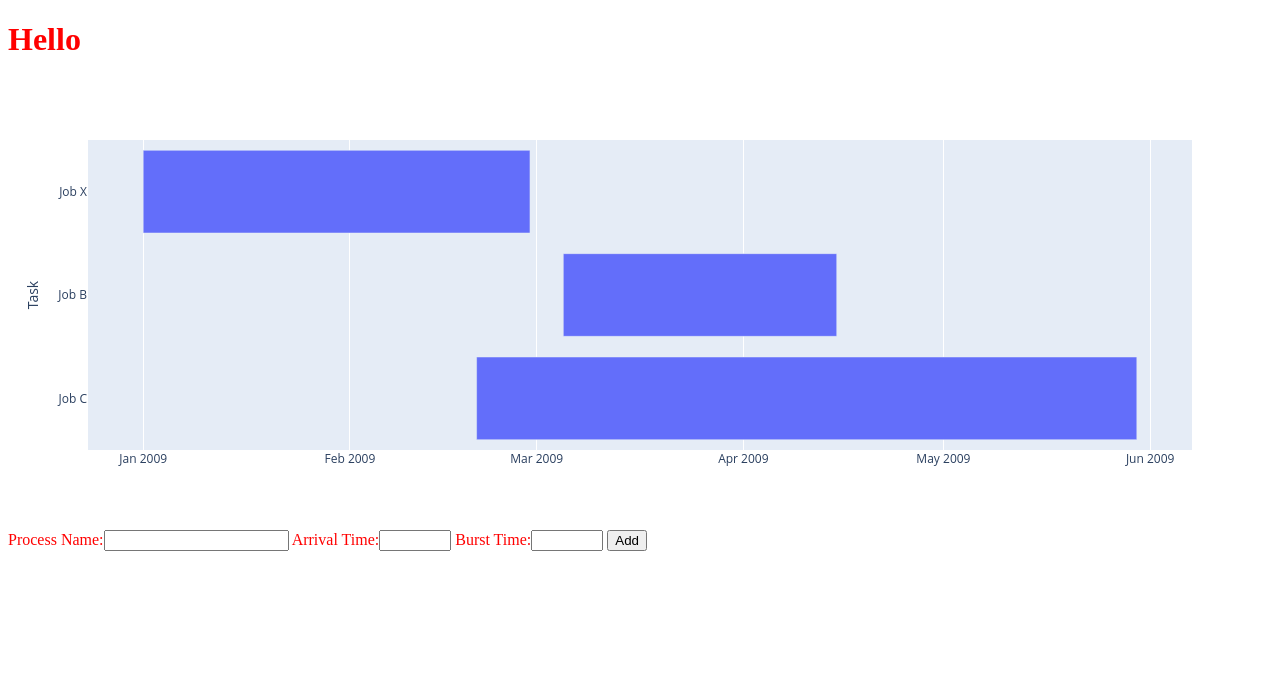
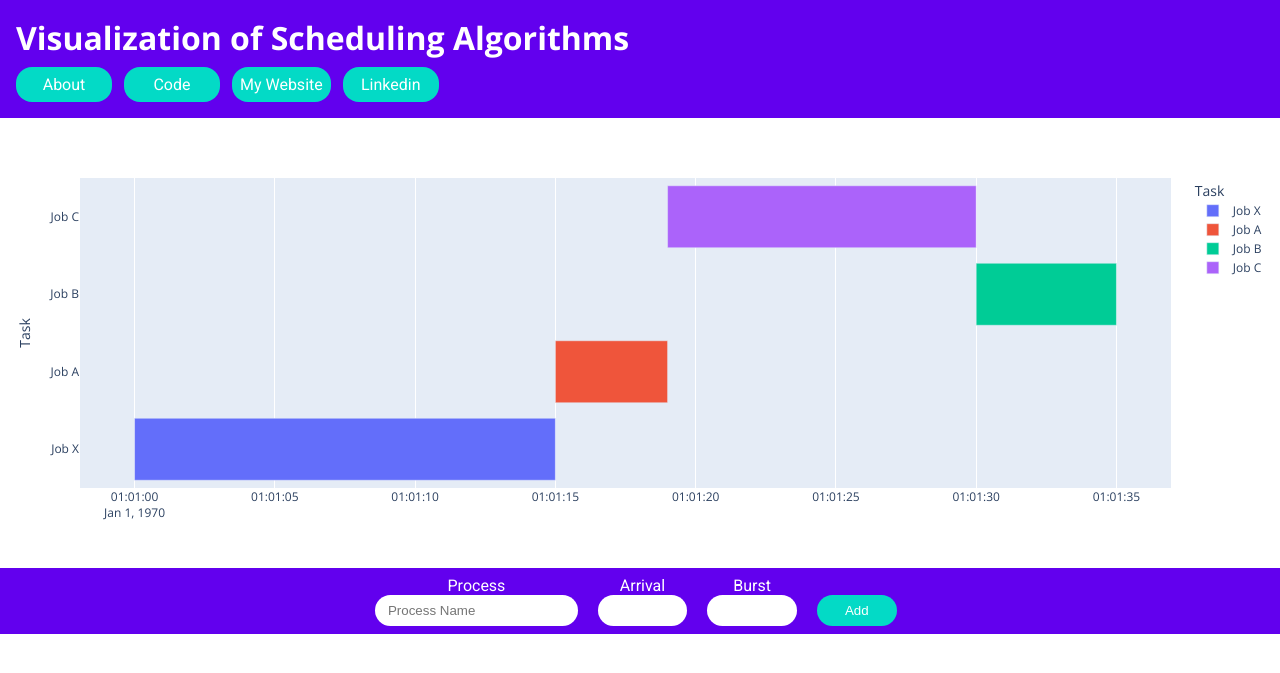
Before and after one commit to antonroesler/Scheduler, a Django app: page / in a window 1280 px wide. Shown: the top 673 px of the page. Run offline with Django 3.2, Linux system fonts and the light colour scheme.

Commit message:
first design of html page

```diff
--- a/TestScreen/forms.py
+++ b/TestScreen/forms.py
@@ -1,6 +1,6 @@
 from django import forms
 
 class ProcessForm(forms.Form):
-    Name = forms.CharField(max_length=5, label="Process Name")
+    name = forms.CharField(max_length=5, label="Process Name", widget=forms.TextInput(attrs={'placeholder': 'Process Name'}))
     arrival = forms.IntegerField(label="Arrival Time", min_value=0, max_value=5000)
     burst = forms.IntegerField(label="Burst Time", min_value=1, max_value=1000)
--- a/TestScreen/static/testscreen/style.css
+++ b/TestScreen/static/testscreen/style.css
@@ -1,13 +1,93 @@
-body{
-    color: red;
+/*
+COLOR DEFINITION
+Primary:       #6200EE
+Primary Var:   #3700B3
+Secondary:     #03DAC6
+Secondary Var: #018786
+Error:         #B00020
+ */
+@import url('https://fonts.googleapis.com/css2?family=Open+Sans:wght@300;400;700&family=Roboto&display=swap');
+
+
+html, body {
+    font-family: 'Roboto', sans-serif;
+    margin: 0;
+    padding: 0;
 }
 
-#container {
-    width: 100%;
-    height: 500px;
+h1, h2, h3, h4 {
+    font-family: 'Open Sans', sans-serif;
 }
 
-#container > div {
-    width: 100%;
-    height: 500px;
+header {
+    background-color: #6200EE;
+    color: #FFFFFF;
+    padding: 1rem;
 }
+header h1{
+    margin: 0 0 0.5rem 0;
+}
+
+
+nav > a{
+    text-decoration: none;
+    color: #FFFFFF;
+    background-color: #03DAC6;
+    padding: 0.5rem;
+    margin: 0 0.5rem 0 0;
+    border-radius: 1rem;
+    display: inline-block;
+    min-width: 5rem;
+    text-align: center;
+}
+
+nav > a:hover{
+    background-color: #018786;
+}
+
+#add-section{
+    color: #FFFFFF;
+    background-color: #6200EE;
+    padding: 0.5rem;
+    display: flex;
+    text-align: center;
+    justify-content: center;
+}
+
+#add-section form > div {
+    display: inline-block;
+    align-content: center;
+    text-align: center;
+    justify-content: center;
+    margin-right: 1rem;
+}
+
+#add-section form > div > * {
+    display: block;
+}
+
+#add-section input{
+    border-radius: 1rem;
+    border: 0;
+    padding: 0.5rem 0.8rem;
+}
+
+#add-section button {
+    text-decoration: none;
+    color: #FFFFFF;
+    background-color: #03DAC6;
+    padding: 0.5rem;
+    margin: 0 0.5rem 0 0;
+    border-radius: 1rem;
+    display: inline-block;
+    min-width: 5rem;
+    text-align: center;
+    border: 0;
+}
+#add-section button:hover {
+    background-color: #018786;
+}
+
+input:focus{
+    outline: 0;
+}
--- a/TestScreen/templates/testscreen/index.html
+++ b/TestScreen/templates/testscreen/index.html
@@ -11,14 +11,48 @@
 </head>
 
 <body>
-    <h1>Hello</h1>
-      {% autoescape off %}
-        {{ fig }}
-      {% endautoescape %}
-    <form action="">
-        {{ form }}
-        <button>Add</button>
-    </form>
+    <header>
+        <h1>Visualization of Scheduling Algorithms</h1>
+        <nav>
+            <a href="www.antonroesler.de/scheduler">About</a>
+            <a href="www.github.com/antonroesler/Scheduler">Code</a>
+            <a href="www.antonroesler.de">My Website</a>
+            <a href="www.linkedin.com/antonroelser">Linkedin</a>
+        </nav>
+    </header>
+
+    <section id="diagram-section">
+        {% autoescape off %}
+            {{ fig }}
+        {% endautoescape %}
+    </section>
+
+    <section id="add-section">
+        <form>
+
+            <div>
+                <span>Process</span>
+                {{ form.name }}
+            </div>
+
+            <div>
+                <span>Arrival</span>
+                {{ form.arrival }}
+            </div>
+
+            <div>
+                <span>Burst</span>
+                {{ form.burst }}
+            </div>
+
+
+
+
+
+            <button>Add</button>
+        </form>
+    </section>
+
 
 </body>
 </html>
--- a/TestScreen/views.py
+++ b/TestScreen/views.py
@@ -1,5 +1,7 @@
+import datetime
 import time
 
+import datetime as datetime
 from django.http.response import JsonResponse
 from django.shortcuts import render
 
@@ -11,12 +13,14 @@ from plotly.offline import plot
 import pandas as pd
 
 df = pd.DataFrame([
-    dict(Task="Job X", Start='2009-01-01', Finish='2009-02-28'),
-    dict(Task="Job B", Start='2009-03-05', Finish='2009-04-15'),
-    dict(Task="Job C", Start='2009-02-20', Finish='2009-05-30')
+    dict(Task="Job X", Start=datetime.datetime(1970, 1, 1, 1, 1, 0), Finish=datetime.datetime(1970, 1, 1, 1, 1, 15)),
+    dict(Task="Job A", Start=datetime.datetime(1970, 1, 1, 1, 1, 15), Finish=datetime.datetime(1970, 1, 1, 1, 1, 19)),
+    dict(Task="Job B", Start=datetime.datetime(1970, 1, 1, 1, 1, 30), Finish=datetime.datetime(1970, 1, 1, 1, 1, 35)),
+    dict(Task="Job C", Start=datetime.datetime(1970, 1, 1, 1, 1, 19), Finish=datetime.datetime(1970, 1, 1, 1, 1, 30)),
+
 ])
 
-fig = px.timeline(df, x_start="Start", x_end="Finish", y="Task")
+fig = px.timeline(df, x_start="Start", x_end="Finish", y="Task", color="Task")
 fig.update_yaxes(autorange="reversed") # otherwise tasks are listed from the bottom up
 plt_div = plot(fig, output_type='div', config=dict(
                     displayModeBar=False
```
